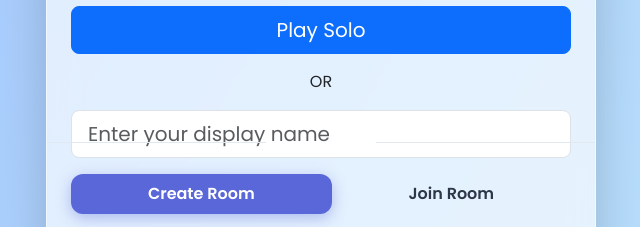
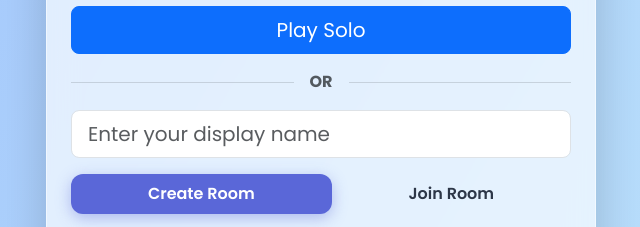
Before and after one commit to AmanPatel1521/Sudoku-multi_frontend, a plain HTML site: page index.html in a window 1280 px wide. Shown: the part 161-388 px from the top of the page, 319-959 px from the left. Drawn offline with nearby package versions, Linux system fonts and the light colour scheme.

Commit message:
UI bug fix

```diff
--- a/index.html
+++ b/index.html
@@ -24,7 +24,11 @@
                     <div class="d-grid gap-2">
                         <button class="btn btn-primary btn-lg" id="play-solo-btn">Play Solo</button>
                     </div>
-                    <div class="divider text-center my-3">OR</div>
+                    <div class="d-flex align-items-center my-3 text-muted">
+                        <div class="flex-grow-1 border-bottom border-secondary opacity-25"></div>
+                        <span class="mx-3 fw-bold">OR</span>
+                        <div class="flex-grow-1 border-bottom border-secondary opacity-25"></div>
+                    </div>
                     <div class="mb-3">
                         <label for="player-name-input" class="form-label visually-hidden">Your Name</label>
                         <input type="text" id="player-name-input" class="form-control form-control-lg" placeholder="Enter your display name" maxlength="15">
--- a/style.css
+++ b/style.css
@@ -663,29 +663,7 @@ body {
     }
 }
 
-.divider {
-    position: relative;
-    text-align: center;
-    color: var(--light-text-color);
-}
 
-.divider::before,
-.divider::after {
-    content: '';
-    position: absolute;
-    top: 50%;
-    width: 40%;
-    height: 1px;
-    background-color: #e2e8f0;
-}
-
-.divider::before {
-    left: 0;
-}
-
-.divider::after {
-    right: 0;
-}
 
 #leaderboard-podium {
     display: flex; /* Added display flex */
```
